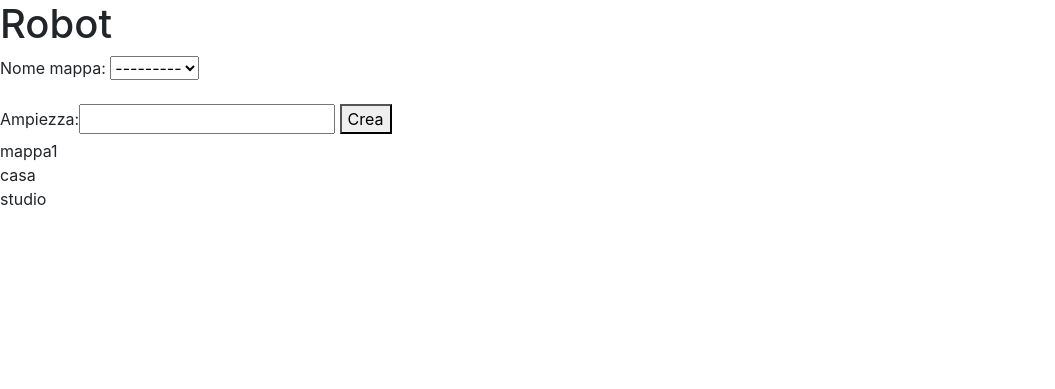
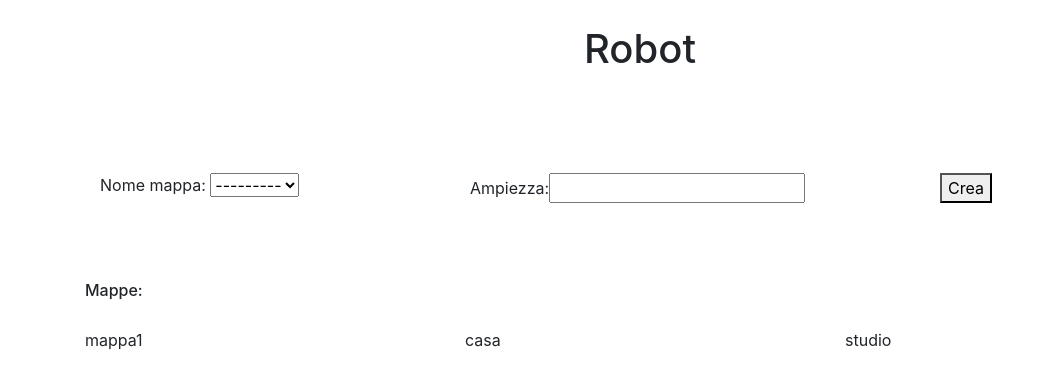
Before and after one commit to Ro0t-set/Roobot-2d, a Django app: page / in a window 1280 px wide. Shown: the top 389 px of the page, without its empty margins (0-1055 px from the left). Run offline with Django 3.2, Linux system fonts and the light colour scheme; data comes from the database, SQL or seed files in the repository; both versions use the stored data as it was after the commit; some libraries are stand-ins or nearby versions.

Commit message:
Added bootstrap grid to grafici.html

```diff
--- a/robotica/app/templates/grafici.html
+++ b/robotica/app/templates/grafici.html
@@ -8,26 +8,61 @@
 
     <meta name="viewport" content="width=device-width, initial-scale=1, shrink-to-fit=no">
 
-
             <link rel="stylesheet" href="{% static 'bootstrap-4.0.0-dist/css/bootstrap.css' %}">
+            <link rel="stylesheet" type="text/css" href="templates/grafici.css">
 
   </head>
 
   <body>
 
     {% block content %}
-        <h1>Robot</h1>
+    <div>
+        <h1 style="text-align:center;margin-top:25px" class=>Robot</h1>
+    </div>
+
+    <div class="container">
+
+      <div class="col-sm">
+
         <form method="POST" class="post-form">{% csrf_token %}
-            {{ form.as_p }} {{ampiezza}}
-            <button type="submit" class="post-form">Crea</button>
+          <div class="row" style="margin-top:100px;">
+            <div class="col">
+
+              {{ form.as_p }}
+
+            </div>
+            <br>
+            <div class="col">
+
+              {{ampiezza}}
+
+            </div>
+            <br>
+            <div class="col">
+
+              <button type="submit" class="post-form" style="margin-left:100px">Crea</button>
+
+            </div>
+
+          </div>
+
           </form>
           {% endblock %}
+      </div>
 
+      <h6 style="margin-top:60px;">Mappe:</h6>
+
+      <div class="row">
           {%for listaMappe in listaMappe%}
-          {{listaMappe}}
-          <br>
-          {%endfor%}
+          <div class="col" style="margin-top: 20px;">
+            <p>{{listaMappe}}</p>
+          </div>
+        <br>
+        {%endfor%}
 
+      </div>
+
+    </div>
 
     </body>
 
```
Also changed, not shown: robotica/app/templates/grafici.css (added), robotica/db.sqlite3, 1 other file.
